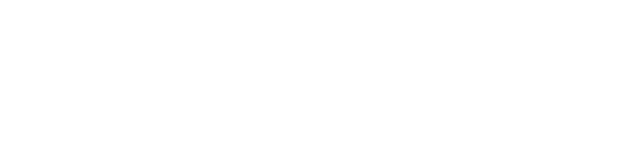
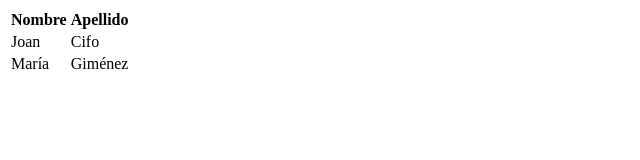
Before and after one commit to ironhack-jc/1-2, a plain HTML site: page index.html in a window 1280 px wide. Shown: the whole page, without its empty margins (0-640 px from the left). Drawn offline with Linux system fonts and the light colour scheme.

Commit message:
Added table in the index page

```diff
--- a/index.html
+++ b/index.html
@@ -5,6 +5,24 @@
     <title>Index punto html</title>
 </head>
 <body>
+    <table>
+        <thead>
+            <tr>
+                <th>Nombre</th>
+                <th>Apellido</th>
+            </tr>
+        </thead>
+        <tbody>
+            <tr>
+                <td>Joan</td>
+                <td>Cifo</td>
+            </tr>
+            <tr>
+                <td>María</td>
+                <td>Giménez</td>
+            </tr>
+        </tbody>
+    </table>
 
 </body>
 </html>
```
